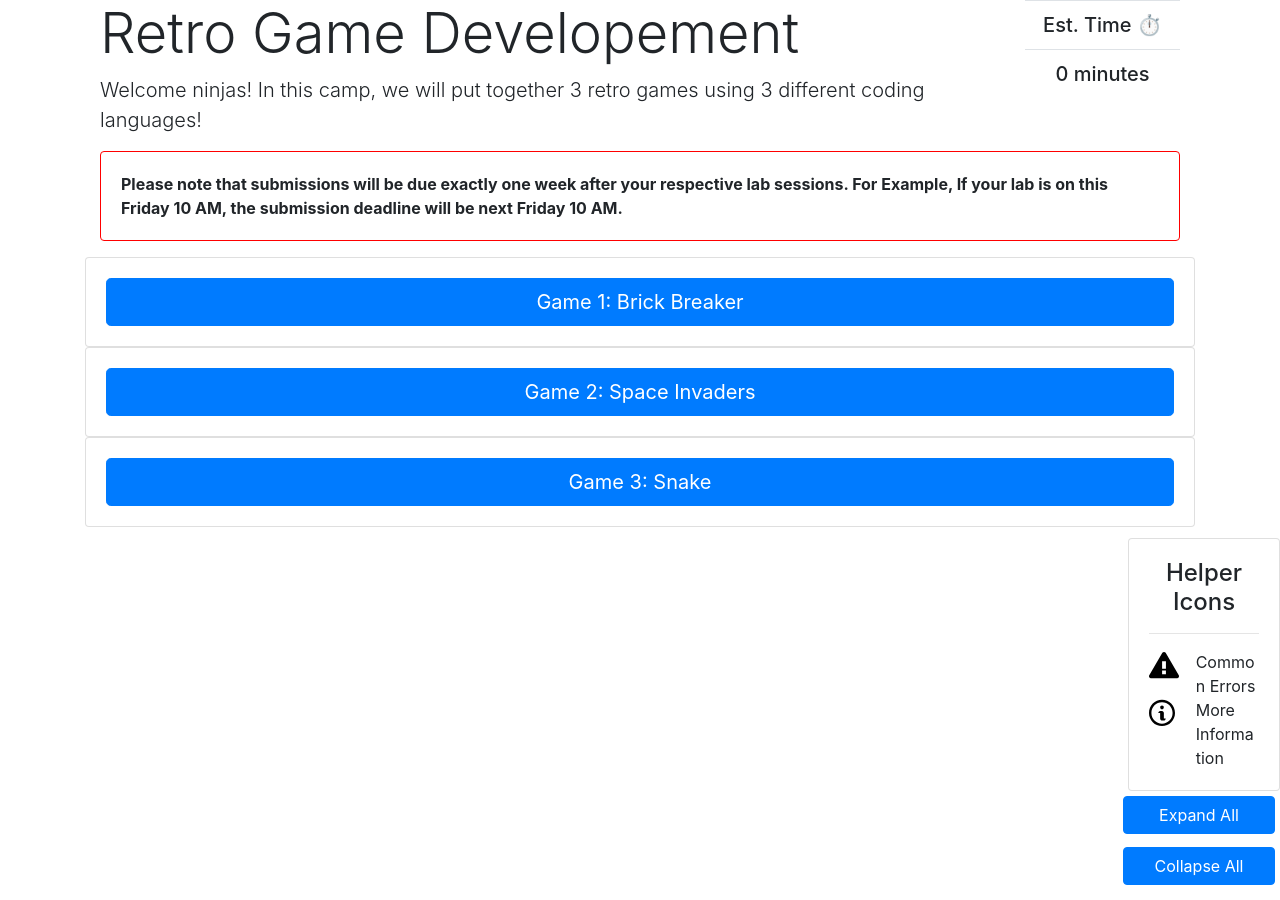
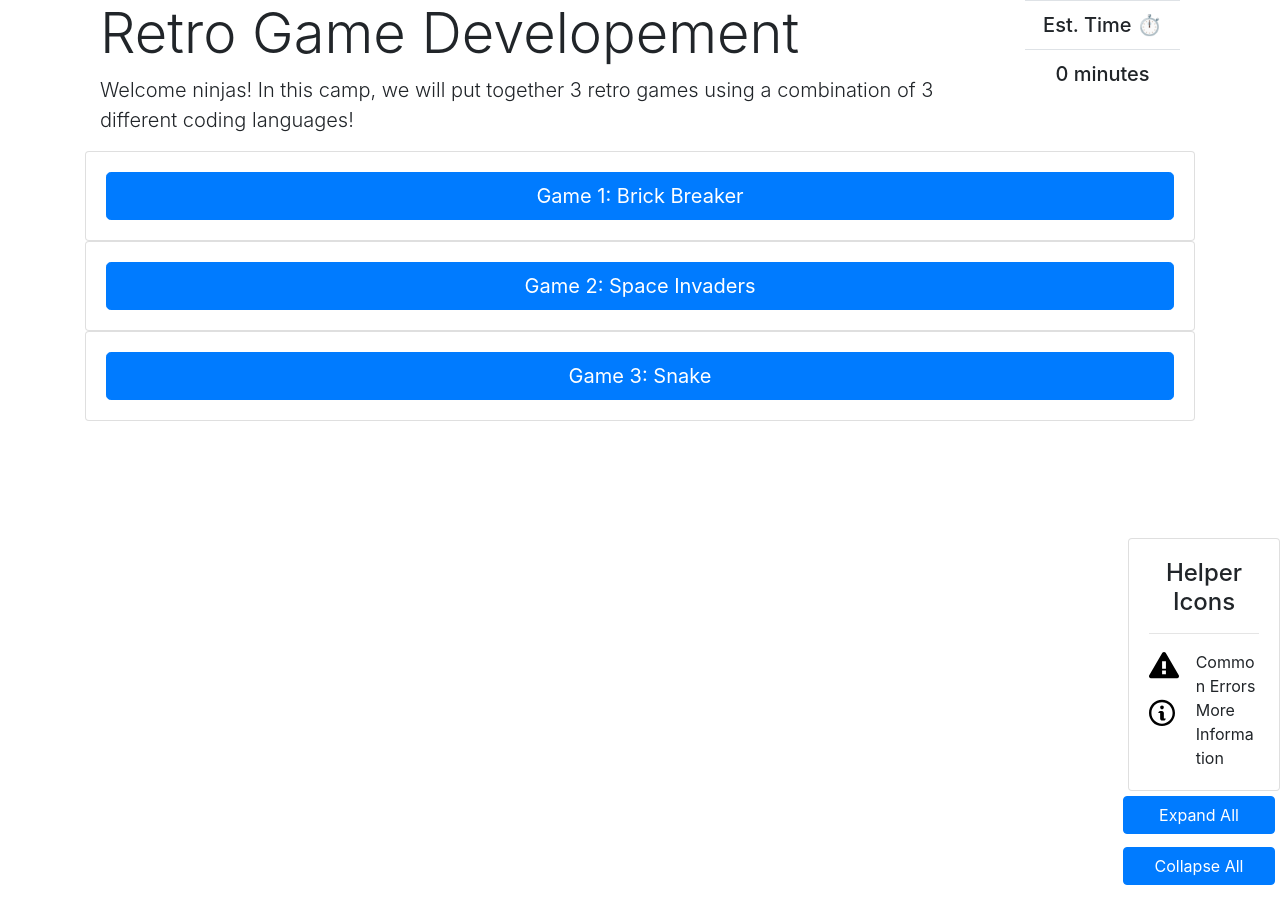
Before and after one commit to mikebrownie/mikebrownie.github.io, a Jekyll site: the page code-ninjas/lab-instructions/index.html, which Jekyll copies as it is, in a window 1280 px wide. Built offline with Jekyll 4.4.1, drawn with Linux system fonts in a browser that asks for light colours; comment, search, counter and statistics services are not loaded.

Commit message:
Fixed up home page
2 game tutorial drafts are linked now

```diff
--- a/code-ninjas/lab-instructions/index.html
+++ b/code-ninjas/lab-instructions/index.html
@@ -21,7 +21,7 @@
 			  <div class="row">
 				<div class="col-10">
 					<h1 class="display-4">Retro Game Developement</h1>
-					<p class="lead">Welcome ninjas! In this camp, we will put together 3 retro games using 3 different coding languages! </b></p>
+					<p class="lead">Welcome ninjas! In this camp, we will put together 3 retro games using a combination of 3 different coding languages! </b></p>
 				</div>
 				<div class="col-2">
 					<table class="table">
@@ -36,8 +36,6 @@
 			  </div>
 				<div class="row">
 					<div class="col-12">
-						<p class="card card-body deadline">Please note that submissions will be due exactly one week after your respective lab sessions.
-							For Example, If your lab is on this Friday 10 AM, the submission deadline will be next Friday 10 AM.</b></p>
 					</div>
 
 				</div>
```
Also changed, not shown: code-ninjas/lab-instructions/lab2/index.html (+3 -7 lines).
